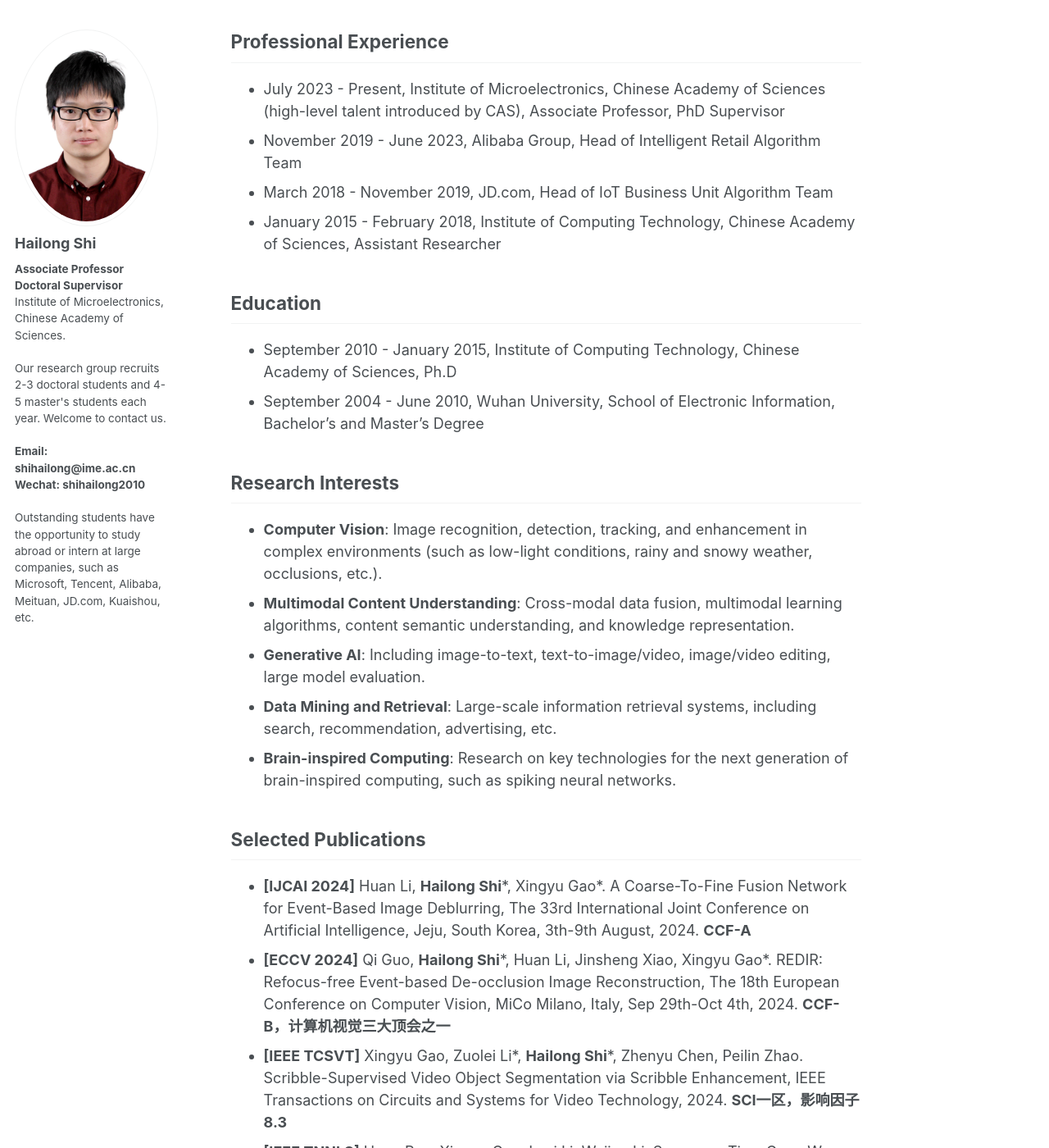
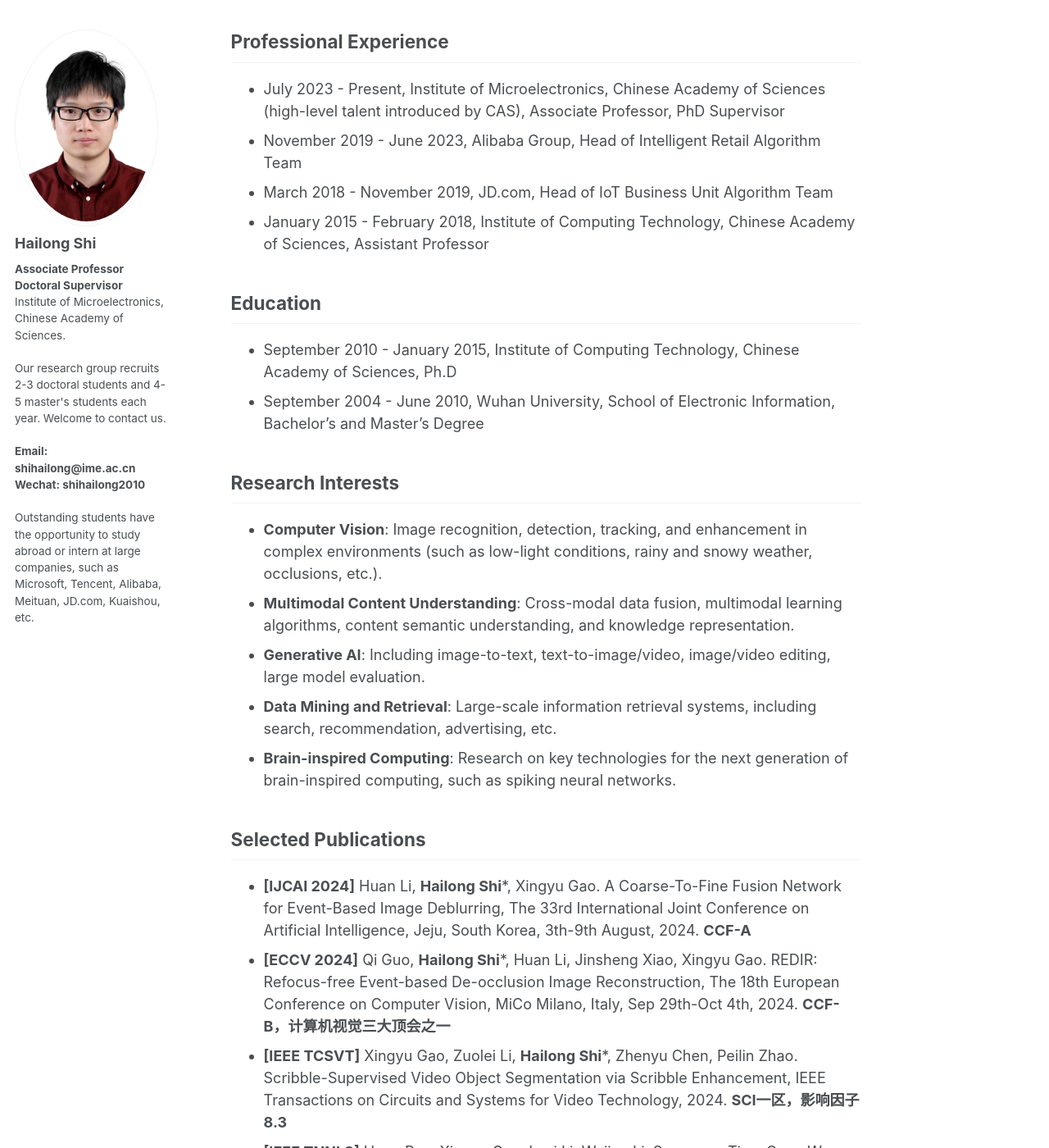
Before and after one commit to shihailong2023/shihailong2023.github.io, a Jekyll site: the page built from _pages/about.md, in a window 1280 px wide and 1400 px high, scrolled down 688 px. Shown: the whole window at 82% size. Built offline with Jekyll 4.4.1, drawn with Linux system fonts in a browser that asks for light colours; some of the changed text lies outside the part shown.

Commit message:
Update about.md

```diff
--- a/_pages/about.md
+++ b/_pages/about.md
@@ -19,7 +19,7 @@ This is Hailong Shi’s personal homepage.
 * July 2023 - Present, Institute of Microelectronics, Chinese Academy of Sciences (high-level talent introduced by CAS), Associate Professor, PhD Supervisor
 * November 2019 - June 2023, Alibaba Group, Head of Intelligent Retail Algorithm Team
 * March 2018 - November 2019, JD.com, Head of IoT Business Unit Algorithm Team
-* January 2015 - February 2018, Institute of Computing Technology, Chinese Academy of Sciences, Assistant Researcher
+* January 2015 - February 2018, Institute of Computing Technology, Chinese Academy of Sciences, Assistant Professor
 
 ## Education
 * September 2010 - January 2015, Institute of Computing Technology, Chinese Academy of Sciences, Ph.D
@@ -34,11 +34,11 @@ This is Hailong Shi’s personal homepage.
 
 
 ## Selected Publications
-* **\[IJCAI 2024\]** Huan Li, **Hailong Shi**\*, Xingyu Gao\*. A Coarse-To-Fine Fusion Network for Event-Based Image Deblurring, The 33rd International Joint Conference on Artificial Intelligence, Jeju, South Korea, 3th-9th August, 2024. **CCF-A**
-* **\[ECCV 2024\]** Qi Guo, **Hailong Shi**\*, Huan Li, Jinsheng Xiao, Xingyu Gao\*. REDIR: Refocus-free Event-based De-occlusion Image Reconstruction, The 18th European Conference on Computer Vision, MiCo Milano, Italy, Sep 29th-Oct 4th, 2024. **CCF-B，计算机视觉三大顶会之一**
-* **\[IEEE TCSVT\]** Xingyu Gao, Zuolei Li\*, **Hailong Shi**\*, Zhenyu Chen, Peilin Zhao. Scribble-Supervised Video Object Segmentation via Scribble Enhancement, IEEE Transactions on Circuits and Systems for Video Technology, 2024. **SCI一区，影响因子8.3**
+* **\[IJCAI 2024\]** Huan Li, **Hailong Shi**\*, Xingyu Gao. A Coarse-To-Fine Fusion Network for Event-Based Image Deblurring, The 33rd International Joint Conference on Artificial Intelligence, Jeju, South Korea, 3th-9th August, 2024. **CCF-A**
+* **\[ECCV 2024\]** Qi Guo, **Hailong Shi**\*, Huan Li, Jinsheng Xiao, Xingyu Gao. REDIR: Refocus-free Event-based De-occlusion Image Reconstruction, The 18th European Conference on Computer Vision, MiCo Milano, Italy, Sep 29th-Oct 4th, 2024. **CCF-B，计算机视觉三大顶会之一**
+* **\[IEEE TCSVT\]** Xingyu Gao, Zuolei Li, **Hailong Shi**\*, Zhenyu Chen, Peilin Zhao. Scribble-Supervised Video Object Segmentation via Scribble Enhancement, IEEE Transactions on Circuits and Systems for Video Technology, 2024. **SCI一区，影响因子8.3**
 * **\[IEEE TNNLS\]** Hang Ran, Xingyu Gao, Lusi Li, Weijun Li, Songsong Tian, Gang Wang, **Hailong Shi**, Xin Ning. Brain-Inspired Fast- and Slow-Update Prompt Tuning for Few-Shot Class-Incremental Learning, IEEE Transactions on Neural Networks and Learning Systems, 2024. **SCI一区，影响因子10.2**
-* **\[ACM TIST\]** Xingyu Gao, Bocheng Pan, Zhenyu Chen, Baobin Zhang, Fei Sun\*, **Hailong Shi**\*. Multi-Modal Collaboration Evaluation of Large Language Models via Image Captioning, ACM Transactions on Intelligent Systems and Technology, 2024. **SCI一区，影响因子7.2**
+* **\[ACM TIST\]** Xingyu Gao, Bocheng Pan, Zhenyu Chen, Baobin Zhang, Fei Sun, **Hailong Shi**\*. Multi-Modal Collaboration Evaluation of Large Language Models via Image Captioning, ACM Transactions on Intelligent Systems and Technology, 2024. **SCI一区，影响因子7.2**
 * **\[ACM TOMM\]** Shaojun Zhu, Bincheng Zhu, Kaikai Chi, Jiefan Qiu, **Hailong Shi**, and Xingyu Gao. Maximizing Long-Term Task Completion Ratio of UAV-Enabled Wirelessly-Powered MEC Systems, ACM Transactions on Multimedia Computing, Communications, and Applications, 2024. **SCI一区，影响因子5.2**
 * **\[ECIR 2024\]** Luo Ji#, Jiayu Mao#, **Hailong Shi**\*, Qian Li, Hongxia Yang. An Adaptive Framework of Geographical Group-Specific Network on O2O Recommendation, The 46th European Conference on Information Retrieval, Glasgow, Scotland, 24th-28th March, 2024. **CCF-C**
 * **\[ICDM 2023\]** Wanjin Feng, **Hailong Shi**, Peilin Zhao, Xingyu Gao. Mixtron: Bandit Online Multiclass Prediction with Implicit Feedback, International Conference on Data Mining, Shanghai, China, 1th-4th December, 2023. **CCF-B**
```
